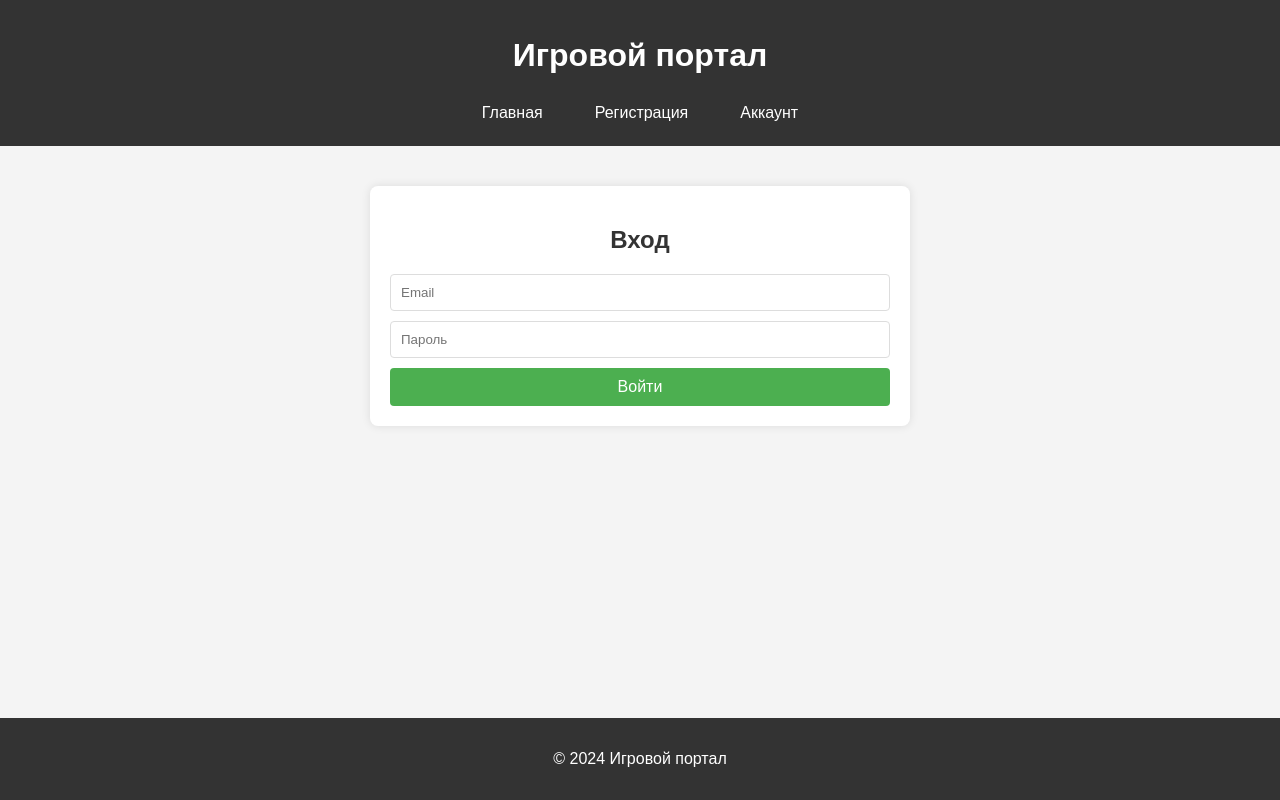
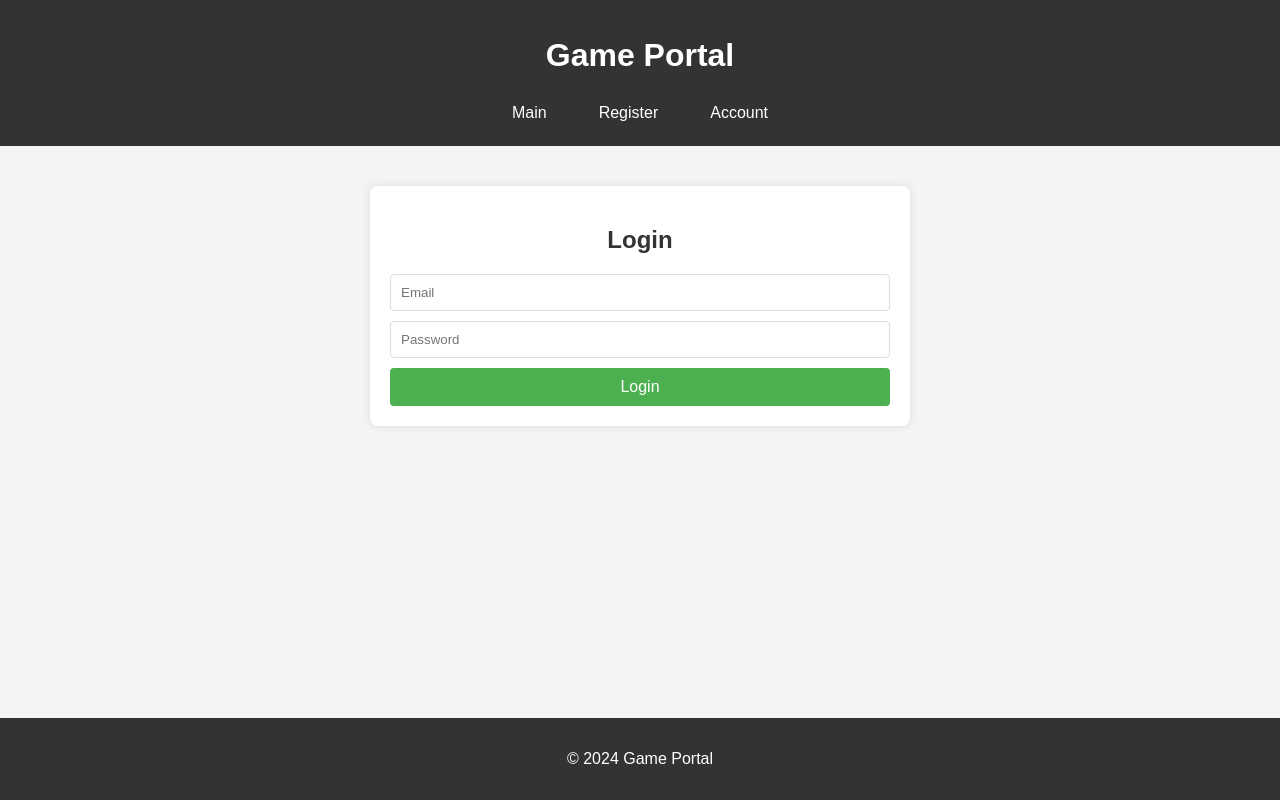
Before and after one commit to Sanock-anus/Diesel1, a plain HTML site: page login.html in a window 1280 px wide. Drawn offline with Linux system fonts and the light colour scheme.

Commit message:
login.html

```diff
--- a/login.html
+++ b/login.html
@@ -1,33 +1,33 @@
 <!DOCTYPE html>
-<html lang="ru">
+<html lang="en">
 <head>
   <meta charset="UTF-8">
   <meta name="viewport" content="width=device-width, initial-scale=1.0">
-    <title>Вход</title>
+  <title>Login</title>
     <link rel="stylesheet" href="style.css">
 </head>
 <body>
 <header>
-  <h1>Игровой портал</h1>
+  <h1>Game Portal</h1>
     <nav>
-    <a href="index.html">Главная</a>
-    <a href="register.html">Регистрация</a>
-    <a href="account.html">Аккаунт</a>
-    <a href="my-games.html" id="myGamesBtn" style="display:none;">Мои карточки</a>
+      <a href="index.html">Main</a>
+      <a href="register.html">Register</a>
+      <a href="account.html">Account</a>
+      <a href="my-games.html" id="myGamesBtn" style="display:none;">My Cards</a>
     </nav>
 </header>
 <main>
   <section class="login-container">
-    <h2>Вход</h2>
+        <h2>Login</h2>
         <form id="loginForm">
             <input type="email" id="login-email" placeholder="Email" required>
-      <input type="password" id="login-password" placeholder="Пароль" required>
-      <button type="submit" class="button">Войти</button>
+            <input type="password" id="login-password" placeholder="Password" required>
+          <button type="submit" class="button">Login</button>
         </form>
     </section>
 </main>
 <footer>
-  <p>&copy; 2024 Игровой портал</p>
+    <p>&copy; 2024 Game Portal</p>
 </footer>
 <script src="script.js"></script>
 </body>
```
Lines whose indentation alone changed are shown as unchanged.
